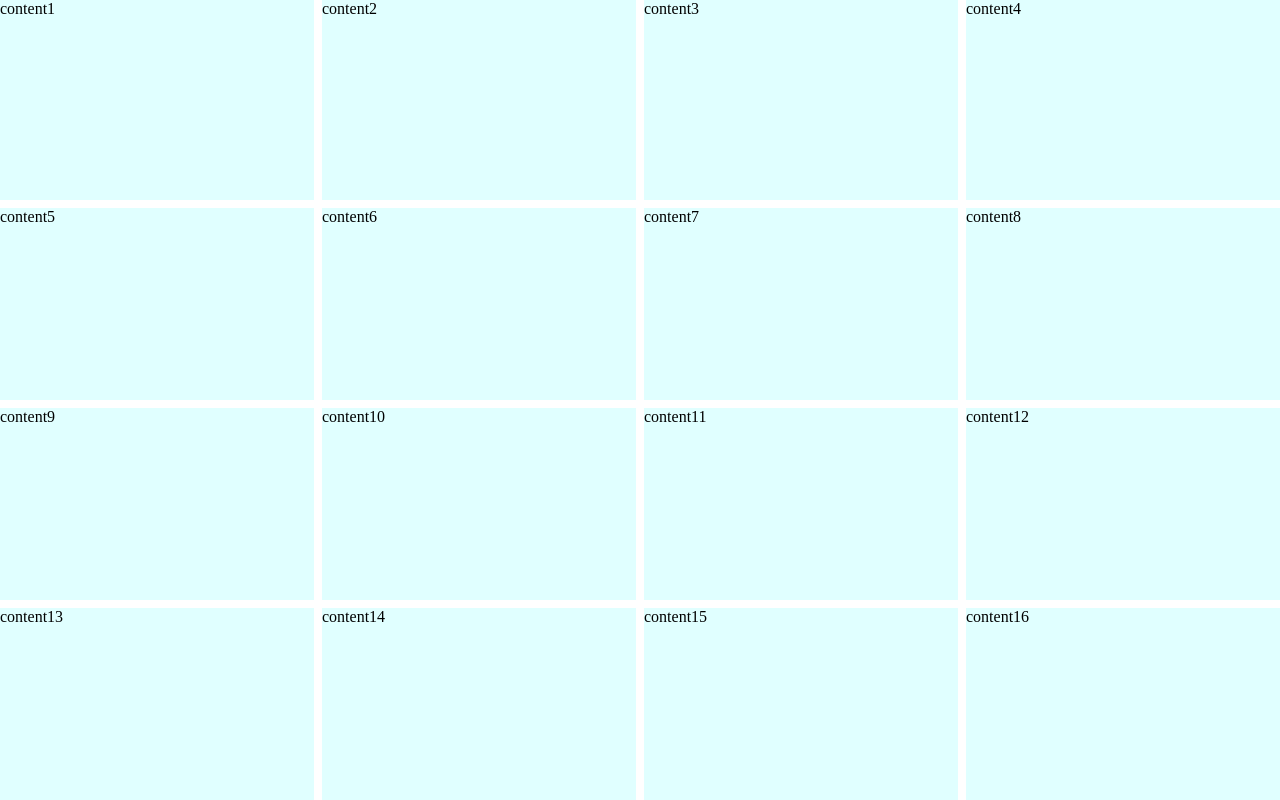
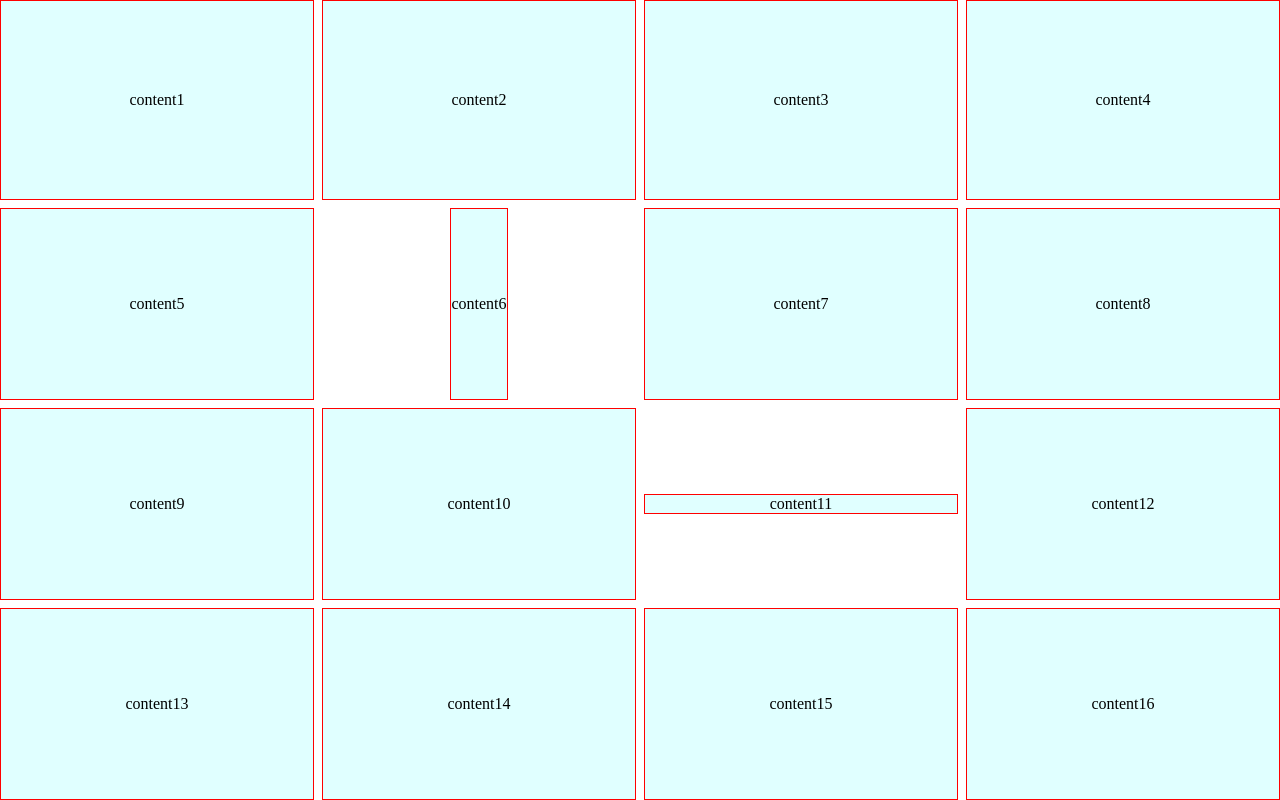
Before and after one commit to ZuleyhaKurt/hands-on, a plain HTML site: page html-grid/grid.html in a window 1280 px wide. Drawn offline with Linux system fonts and the light colour scheme.

Commit message:
align self

```diff
--- a/html-grid/grid.css
+++ b/html-grid/grid.css
@@ -18,4 +18,15 @@
   .content {
     background-color: lightcyan;
     /* border: 1px solid red; */
+    border:1px solid red;
+    display: flex;
+    justify-content: center;
+    align-items: center;
   }
+
+.c6{
+    justify-self: center;
+  }
+  .c11{
+    align-self: center;
+  }
```
